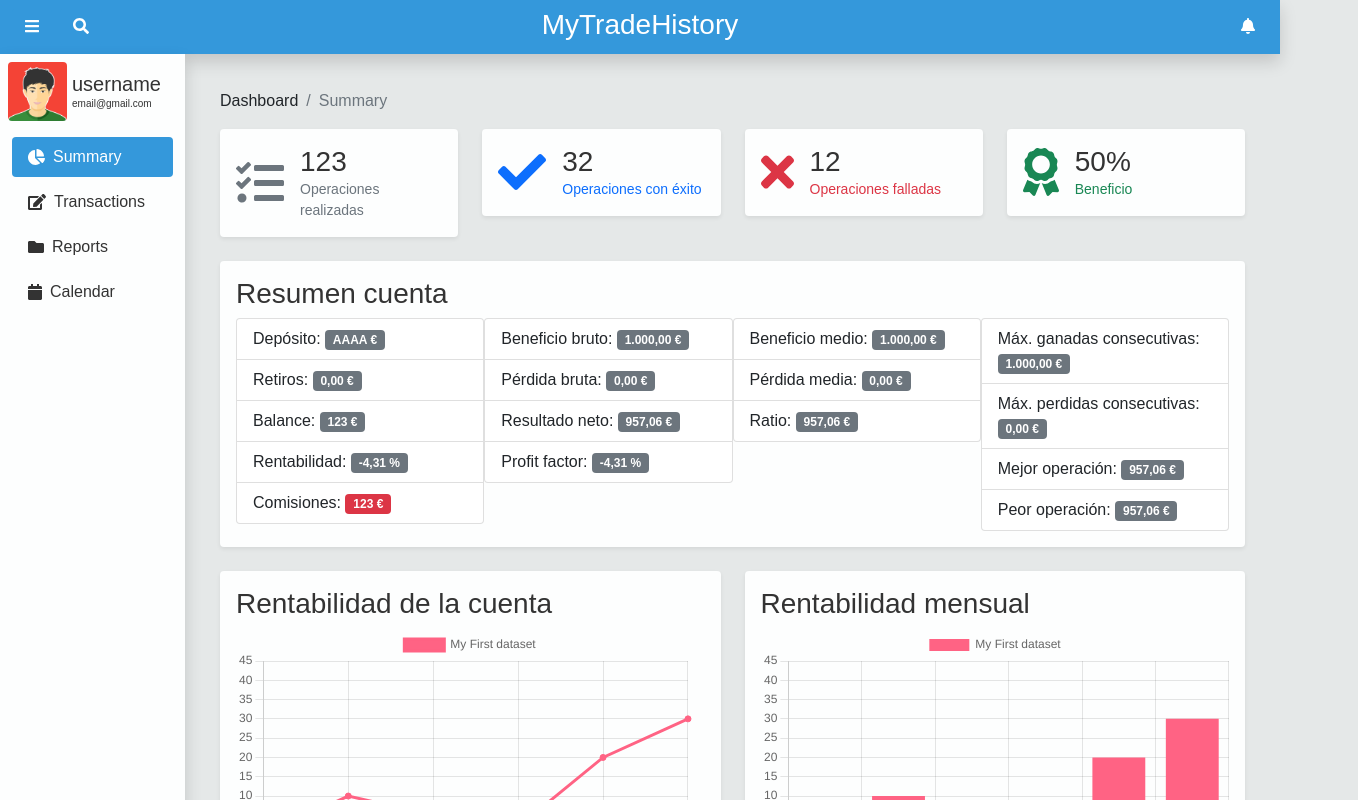
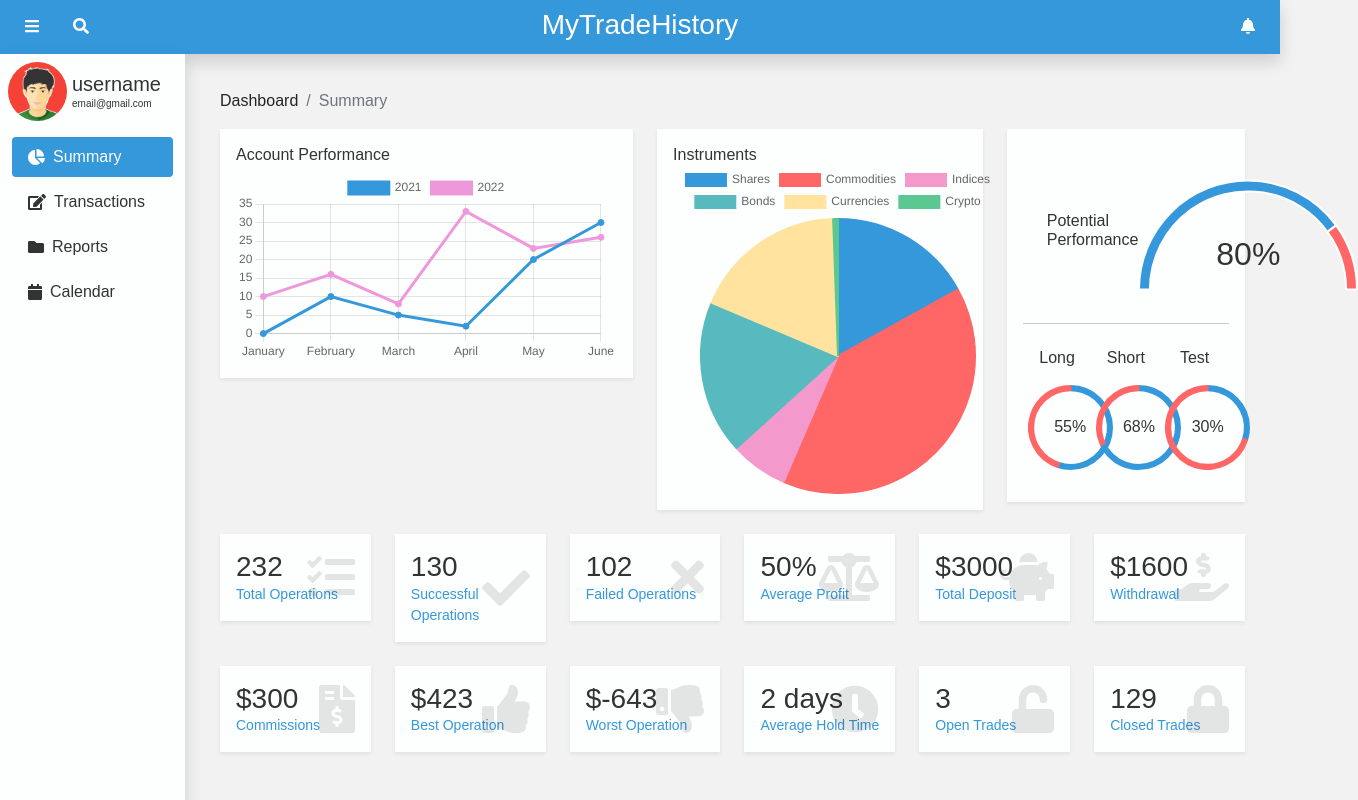
Before and after one commit to Tibelian/MyTradingHistory, a React (Create React App) app: page / in a window 1280 px wide. Shown: the top 800 px of the page, 1358 px wide, since content can reach past the window. Built offline with nearby package versions, Linux system fonts and the light colour scheme.

Commit message:
summary page up

```diff
--- a/src/App/Pages/Summary/SummaryPage.js
+++ b/src/App/Pages/Summary/SummaryPage.js
@@ -1,4 +1,4 @@
-import { faAward, faCheck, faTasks, faTimes } from '@fortawesome/free-solid-svg-icons';
+import { faAward, faBalanceScale, faCheck, faClock, faFileInvoiceDollar, faHandHoldingUsd, faLock, faPiggyBank, faTasks, faThumbsDown, faThumbsUp, faTimes, faUnlock } from '@fortawesome/free-solid-svg-icons';
 import { FontAwesomeIcon } from '@fortawesome/react-fontawesome';
 import React from 'react';
 
@@ -8,7 +8,20 @@
 
     constructor(props) {
         super(props);
-        this.state = { items: [], text: '' };
+        this.state = {
+            totalOperations: 232,
+            successfulOperations: 130,
+            failedOperations: 102,
+            averageProfit: '50%',
+            averageHoldTime: '2 days',
+            totalDeposit: 3000,
+            withdrawal: 1600,
+            commissions: 300,
+            bestOperation: 423,
+            worstOperation: -643,
+            closedTrades: 129,
+            openTrades: 3
+        };
     }
 
     componentDidMount() {
@@ -17,113 +30,252 @@
     }
 
     loadCharts = () => {
-        const labels = [ 'January', 'February', 'March', 'April', 'May', 'June', ];
         const data = {
-            labels: labels,
+            labels: [ 'January', 'February', 'March', 'April', 'May', 'June' ],
             datasets: [{
-                label: 'My First dataset',
-                backgroundColor: 'rgb(255, 99, 132)',
-                borderColor: 'rgb(255, 99, 132)',
-                data: [0, 10, 5, 2, 20, 30, 45],
+                label: '2021',
+                backgroundColor: '#3498DB',
+                borderColor: '#3498DB',
+                data: [0, 10, 5, 2, 20, 30],
+            },{
+                label: '2022',
+                backgroundColor: '#ee98DB',
+                borderColor: '#ee98DB',
+                data: [10, 16, 8, 33, 23, 26],
             }]
         };
         new Chart(
-            document.getElementById('myChart1'),
-            { type: 'line', data: data, options: {} }
+            document.getElementById('chartAccount'),
+            { type: 'line', data: data, options: { } }
         );
         new Chart(
-            document.getElementById('myChart2'),
-            { type: 'bar', data: data, options: {} }
+            document.getElementById('chartPotential'),
+            {
+                type: 'doughnut',
+                data: {datasets: [{
+                    backgroundColor: ['#3498DB', '#ff6666'],
+                    data: [80, 20]}
+                ]},
+                options: { circumference: 180, rotation: 270, cutout: '90%' }
+            }
+        );
+        new Chart(
+            document.getElementById('chartLong'),
+            {
+                type: 'doughnut',
+                data: {datasets: [{
+                    backgroundColor: ['#3498DB', '#ff6666'],
+                    borderColor: ['#3498DB', '#ff6666'],
+                    data: [ 55, 45 ]
+                }]},
+                options: { cutout: '90%' }
+            }
+        );
+        new Chart(
+            document.getElementById('chartShort'),
+            {
+                type: 'doughnut',
+                data: {datasets: [{
+                    backgroundColor: ['#3498DB', '#ff6666'],
+                    borderColor: ['#3498DB', '#ff6666'],
+                    data: [ 68, 32 ]
+                }]},
+                options: { cutout: '90%'  }
+            }
+        );
+        new Chart(
+            document.getElementById('chartTest'),
+            {
+                type: 'doughnut',
+                data: {datasets: [{
+                    backgroundColor: ['#3498DB', '#ff6666'],
+                    borderColor: ['#3498DB', '#ff6666'],
+                    data: [ 30, 70 ]
+                }]},
+                options: { cutout: '90%'  }
+            }
+        );
+        new Chart(
+            document.getElementById('chartInstruments'),
+            {
+                type: 'pie',
+                data: {
+                    labels: [ 'Shares', 'Commodities', 'Indices', 'Bonds', 'Currencies', 'Crypto' ],
+                    datasets: [{
+                    backgroundColor: ['#3498DB', '#ff6666', '#f399cc', '#58babf', '#FFE39F', '#5cc891'],
+                    borderColor: ['#3498DB', '#ff6666', '#f399cc', '#58babf', '#FFE39F', '#5cc891'],
+                    data: [ 30, 70, 12, 32, 32, 1 ]
+                }]},
+                options: {  }
+            }
         );
     }
 
     render() {
         return (
             <div>
+
                 <section className="row mb-4">
-                    <div className="col-6 col-sm-4 col-lg-3">
-                        <div className="bg-background shadow-sm d-flex align-items-center p-3 rounded">
-                            <FontAwesomeIcon icon={faTasks} className="fa-3x text-secondary me-3" />
-                            <div className="small">
-                                <h3 className="mb-0">123</h3>
-                                <span className="text-secondary">Operaciones realizadas</span>
+                    <div className="col-12 col-xl-5 mb-4 mb-xl-0">
+                        <div className="bg-background shadow-sm p-3">
+                            <h3 className="h6">Account Performance</h3>
+                            <div className="mx-auto" style={{position:'relative'}}>
+                                <canvas id="chartAccount"></canvas>
                             </div>
                         </div>
                     </div>
-                    <div className="col-6 col-sm-4 col-lg-3">
-                        <div className="bg-background shadow-sm d-flex align-items-center p-3 rounded">
-                            <FontAwesomeIcon icon={faCheck} className="fa-3x text-primary me-3" />
-                            <div className="small">
-                                <h3 className="mb-0">32</h3>
-                                <span className="text-primary">Operaciones con éxito</span>
+                    <div className="col-12 col-xl-4 col-lg-6 mb-4 mb-lg-0">
+                        <div className="bg-background shadow-sm p-3">
+                            <h3 className="mb-0 h6">Instruments</h3>
+                            <div className="mx-auto d-flex align-items-center" style={{position:'relative',width:330}}>
+                                <canvas id="chartInstruments"></canvas>
                             </div>
                         </div>
                     </div>
-                    <div className="col-6 col-sm-4 col-lg-3">
-                        <div className="bg-background shadow-sm d-flex align-items-center p-3 rounded">
-                            <FontAwesomeIcon icon={faTimes} className="fa-3x text-danger me-3" />
-                            <div className="small">
-                                <h3 className="mb-0">12</h3>
-                                <span className="text-danger">Operaciones falladas</span>
+                    <div className="col-12 col-xl-3 col-lg-6">
+                        <div className="bg-background shadow-sm p-3 d-flex flex-column">
+                            <div className="col-12 d-flex align-items-center px-4">
+                                <h3 className="mb-0 h6">Potential Performance</h3>
+                                <div className="mx-auto d-flex align-items-center" style={{position:'relative',height:170,width:220}}>
+                                    <canvas id="chartPotential"></canvas>
+                                    <span className="position-absolute top-50 start-50 translate-middle mt-4 h2">80%</span>
+                                </div>
                             </div>
-                        </div>
-                    </div>
-                    <div className="col-6 col-sm-4 col-lg-3">
-                        <div className="bg-background shadow-sm d-flex align-items-center p-3 rounded">
-                            <FontAwesomeIcon icon={faAward} className="fa-3x text-success me-3" />
-                            <div className="small">
-                                <h3 className="mb-0">50%</h3>
-                                <span className="text-success">Beneficio</span>
+                            <hr className="mt-2 mb-4"/>
+                            <div className="d-flex mb-3">
+                                <div className="col-4 text-center">
+                                    <h4 className="h6">Long</h4>
+                                    <div className="mx-auto" style={{position:'relative',height:95,width:95}}>
+                                        <canvas id="chartLong"></canvas>
+                                        <span className="position-absolute top-50 start-50 translate-middle mt-1">55%</span>
+                                    </div>
+                                </div>
+                                <div className="col-4 text-center">
+                                    <h4 className="h6">Short</h4>
+                                    <div className="mx-auto" style={{position:'relative',height:95,width:95}}>
+                                        <canvas id="chartShort"></canvas>
+                                        <span className="position-absolute top-50 start-50 translate-middle mt-1">68%</span>
+                                    </div>
+                                </div>
+                                <div className="col-4 text-center">
+                                    <h4 className="h6">Test</h4>
+                                    <div className="mx-auto" style={{position:'relative',height:95,width:95}}>
+                                        <canvas id="chartTest"></canvas>
+                                        <span className="position-absolute top-50 start-50 translate-middle mt-1">30%</span>
+                                    </div>
+                                </div>
                             </div>
                         </div>
                     </div>
                 </section>
 
                 <section className="row mb-4">
-                    <div className="col-12">
-                        <div className="bg-background shadow-sm p-3 rounded">
-                            <h3>Resumen cuenta</h3>
-                            <div className="d-flex flex-wrap">
-                                <ul className="col-sm-3 list-group">
-                                    <li className="list-group-item">Depósito: <span className="badge bg-secondary">AAAA €</span></li>
-                                    <li className="list-group-item">Retiros: <span className="badge bg-secondary">0,00 €</span></li>
-                                    <li className="list-group-item">Balance: <span className="badge bg-secondary">123 €</span></li>
-                                    <li className="list-group-item">Rentabilidad: <span className="badge bg-secondary">-4,31 %</span></li>
-                                    <li className="list-group-item">Comisiones: <span className="badge bg-danger">123 €</span></li>
-                                </ul>
-                                <ul className="col-sm-3 list-group">
-                                    <li className="list-group-item">Beneficio bruto: <span className="badge bg-secondary">1.000,00 €</span></li>
-                                    <li className="list-group-item">Pérdida bruta: <span className="badge bg-secondary">0,00 €</span></li>
-                                    <li className="list-group-item">Resultado neto: <span className="badge bg-secondary">957,06 €</span></li>
-                                    <li className="list-group-item">Profit factor: <span className="badge bg-secondary">-4,31 %</span></li>
-                                </ul>
-                                <ul className="col-sm-3 list-group">
-                                    <li className="list-group-item">Beneficio medio: <span className="badge bg-secondary">1.000,00 €</span></li>
-                                    <li className="list-group-item">Pérdida media: <span className="badge bg-secondary">0,00 €</span></li>
-                                    <li className="list-group-item">Ratio: <span className="badge bg-secondary">957,06 €</span></li>
-                                </ul>
-                                <ul className="col-sm-3 list-group">
-                                    <li className="list-group-item">Máx. ganadas consecutivas: <span className="badge bg-secondary">1.000,00 €</span></li>
-                                    <li className="list-group-item">Máx. perdidas consecutivas: <span className="badge bg-secondary">0,00 €</span></li>
-                                    <li className="list-group-item">Mejor operación: <span className="badge bg-secondary">957,06 €</span></li>
-                                    <li className="list-group-item">Peor operación: <span className="badge bg-secondary">957,06 €</span></li>
-                                </ul>
+                    <div className="col-6 col-sm-4 col-lg-3 col-xl-2 mb-4">
+                        <div className="bg-background shadow-sm d-flex align-items-center p-3 position-relative">
+                            <FontAwesomeIcon icon={faTasks} className="fa-3x color-transparent me-3 position-absolute end-0" />
+                            <div className="small">
+                                <h3 className="mb-0">{this.state.totalOperations}</h3>
+                                <span className="color-primary">Total Operations</span>
                             </div>
                         </div>
                     </div>
-                </section>
-
-                <section className="row mb-4">
-                    <div className="col-12 col-sm-6">
-                        <div className="bg-background shadow-sm p-3 rounded">
-                            <h3>Rentabilidad de la cuenta</h3>
-                            <canvas id="myChart1"></canvas>
+                    <div className="col-6 col-sm-4 col-lg-3 col-xl-2 mb-4">
+                        <div className="bg-background shadow-sm d-flex align-items-center p-3 position-relative">
+                            <FontAwesomeIcon icon={faCheck} className="fa-3x color-transparent me-3 position-absolute end-0" />
+                            <div className="small">
+                                <h3 className="mb-0">{this.state.successfulOperations}</h3>
+                                <span className="color-primary">Successful Operations</span>
+                            </div>
                         </div>
                     </div>
-                    <div className="col-12 col-sm-6">
-                        <div className="bg-background shadow-sm p-3 rounded">
-                            <h3>Rentabilidad mensual</h3>
-                            <canvas id="myChart2"></canvas>
+                    <div className="col-6 col-sm-4 col-lg-3 col-xl-2 mb-4">
+                        <div className="bg-background shadow-sm d-flex align-items-center p-3 position-relative">
+                            <FontAwesomeIcon icon={faTimes} className="fa-3x color-transparent me-3 position-absolute end-0" />
+                            <div className="small">
+                                <h3 className="mb-0">{this.state.failedOperations}</h3>
+                                <span className="color-primary">Failed Operations</span>
+                            </div>
+                        </div>
+                    </div>
+                    <div className="col-6 col-sm-4 col-lg-3 col-xl-2 mb-4">
+                        <div className="bg-background shadow-sm d-flex align-items-center p-3 position-relative">
+                            <FontAwesomeIcon icon={faBalanceScale} className="fa-3x color-transparent me-3 position-absolute end-0" />
+                            <div className="small">
+                                <h3 className="mb-0">{this.state.averageProfit}</h3>
+                                <span className="color-primary">Average Profit</span>
+                            </div>
+                        </div>
+                    </div>
+                    <div className="col-6 col-sm-4 col-lg-3 col-xl-2 mb-4">
+                        <div className="bg-background shadow-sm d-flex align-items-center p-3 position-relative">
+                            <FontAwesomeIcon icon={faPiggyBank} className="fa-3x color-transparent me-3 position-absolute end-0" />
+                            <div className="small">
+                                <h3 className="mb-0">${this.state.totalDeposit}</h3>
+                                <span className="color-primary">Total Deposit</span>
+                            </div>
+                        </div>
+                    </div>
+                    <div className="col-6 col-sm-4 col-lg-3 col-xl-2 mb-4">
+                        <div className="bg-background shadow-sm d-flex align-items-center p-3 position-relative">
+                            <FontAwesomeIcon icon={faHandHoldingUsd} className="fa-3x color-transparent me-3 position-absolute end-0" />
+                            <div className="small">
+                                <h3 className="mb-0">${this.state.withdrawal}</h3>
+                                <span className="color-primary">Withdrawal</span>
+                            </div>
+                        </div>
+                    </div>
+                    <div className="col-6 col-sm-4 col-lg-3 col-xl-2 mb-4">
+                        <div className="bg-background shadow-sm d-flex align-items-center p-3 position-relative">
+                            <FontAwesomeIcon icon={faFileInvoiceDollar} className="fa-3x color-transparent me-3 position-absolute end-0" />
+                            <div className="small">
+                                <h3 className="mb-0">${this.state.commissions}</h3>
+                                <span className="color-primary">Commissions</span>
+                            </div>
+                        </div>
+                    </div>
+                    <div className="col-6 col-sm-4 col-lg-3 col-xl-2 mb-4">
+                        <div className="bg-background shadow-sm d-flex align-items-center p-3 position-relative">
+                            <FontAwesomeIcon icon={faThumbsUp} className="fa-3x color-transparent me-3 position-absolute end-0" />
+                            <div className="small">
+                                <h3 className="mb-0">${this.state.bestOperation}</h3>
+                                <span className="color-primary">Best Operation</span>
+                            </div>
+                        </div>
+                    </div>
+                    <div className="col-6 col-sm-4 col-lg-3 col-xl-2 mb-4">
+                        <div className="bg-background shadow-sm d-flex align-items-center p-3 position-relative">
+                            <FontAwesomeIcon icon={faThumbsDown} className="fa-3x color-transparent me-3 position-absolute end-0" />
+                            <div className="small">
+                                <h3 className="mb-0">${this.state.worstOperation}</h3>
+                                <span className="color-primary">Worst Operation</span>
+                            </div>
+                        </div>
+                    </div>
+                    <div className="col-6 col-sm-4 col-lg-3 col-xl-2 mb-4">
+                        <div className="bg-background shadow-sm d-flex align-items-center p-3 position-relative">
+                            <FontAwesomeIcon icon={faClock} className="fa-3x color-transparent me-3 position-absolute end-0" />
+                            <div className="small">
+                                <h3 className="mb-0">{this.state.averageHoldTime}</h3>
+                                <span className="color-primary">Average Hold Time</span>
+                            </div>
+                        </div>
+                    </div>
+                    <div className="col-6 col-sm-4 col-lg-3 col-xl-2 mb-4">
+                        <div className="bg-background shadow-sm d-flex align-items-center p-3 position-relative">
+                            <FontAwesomeIcon icon={faUnlock} className="fa-3x color-transparent me-3 position-absolute end-0" />
+                            <div className="small">
+                                <h3 className="mb-0">{this.state.openTrades}</h3>
+                                <span className="color-primary">Open Trades</span>
+                            </div>
+                        </div>
+                    </div>
+                    <div className="col-6 col-sm-4 col-lg-3 col-xl-2 mb-4">
+                        <div className="bg-background shadow-sm d-flex align-items-center p-3 position-relative">
+                            <FontAwesomeIcon icon={faLock} className="fa-3x color-transparent me-3 position-absolute end-0" />
+                            <div className="small">
+                                <h3 className="mb-0">{this.state.closedTrades}</h3>
+                                <span className="color-primary">Closed Trades</span>
+                            </div>
                         </div>
                     </div>
                 </section>
--- a/src/App/_Partials/MainMenu.js
+++ b/src/App/_Partials/MainMenu.js
@@ -12,7 +12,7 @@
                 <div className="row">
                     <div className="col-12 px-0 nav-user">
                         <a href="#" className="d-flex align-items-center p-2">
-                            <img src={avatar} className="rounded img-fluid" width="59px" />
+                            <img src={avatar} className="rounded-circle img-fluid" width="59px" />
                             <p className="nav-user-info mb-0">
                                 <span className="h5 mb-0">username</span>
                                 <small>email@gmail.com</small>
--- a/src/index.css
+++ b/src/index.css
@@ -7,7 +7,7 @@
   --primary: #3498DB;
   --primary-dark: #2874A6;
   --background: #FDFEFE;
-  --background-dark: #E5E8E8;
+  --background-dark: #f2f2f2;
   --text-primary: #fff;
   --text-background: #333;
   --aside-width: 185px;
@@ -18,7 +18,15 @@
   background-color: var(--background);
   color: var(--text-background);
 }
-
+.color-primary {
+  color: var(--primary);
+}
+.bgcolor-primary {
+  background-color: var(--primary);
+}
+.color-transparent {
+  color: rgba(0, 0, 0, .1);
+}
 
 /*
 layout
@@ -220,7 +228,6 @@
       width: auto;
       height: auto;
       padding: 10px;
-      border-radius: 5px;
       color: var(--text-primary);
       box-shadow: var(--shadow-sm);
   }
```
